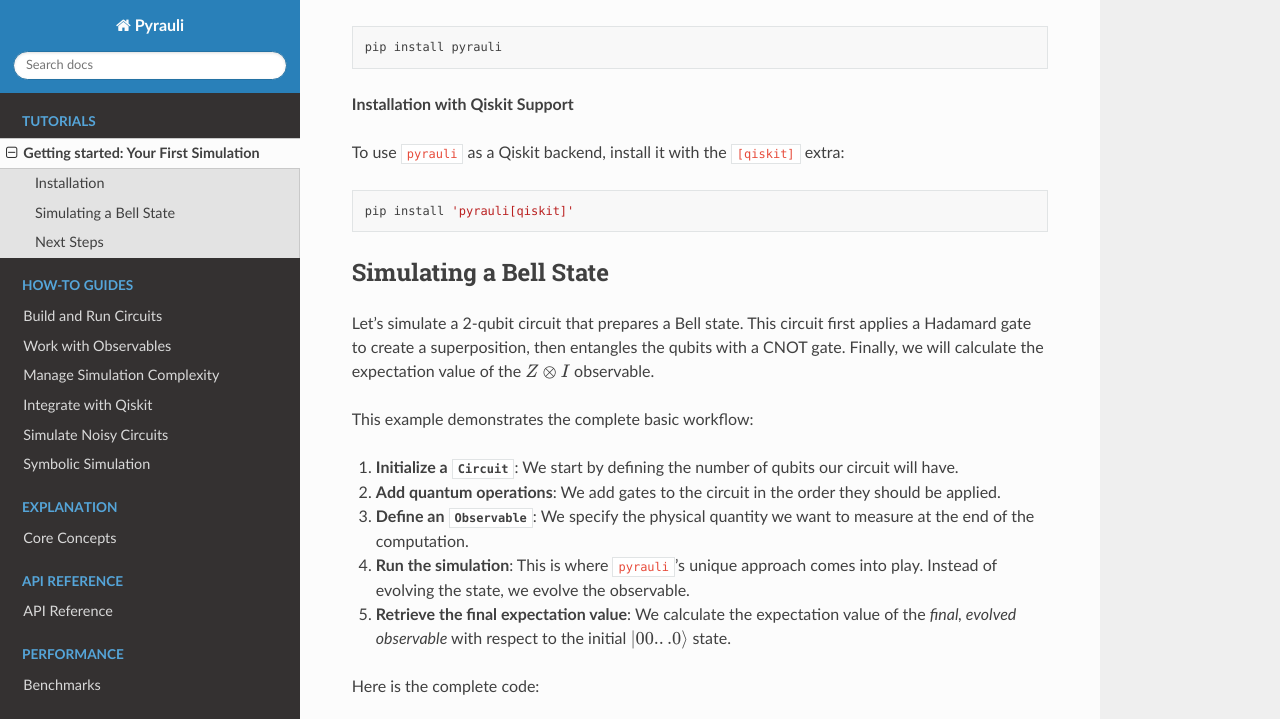
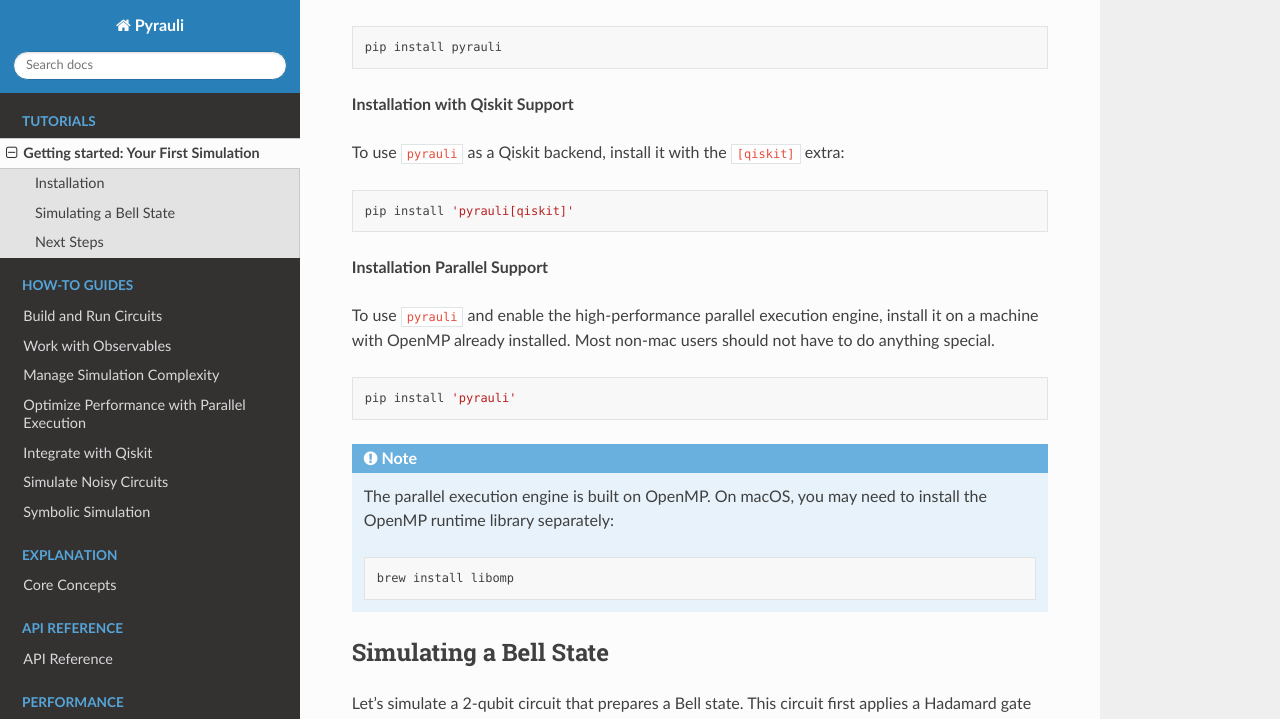
Before and after one commit to zeFresk/pyrauli, a Sphinx documentation site: the page built from docs/tutorials/getting_started.rst, in a window 1280 px wide and 900 px high, scrolled down 504 px, cut to the strip 0-719 px from the top of the window. Built offline with Sphinx 7.4.7 and the Read the Docs theme 3.1.0, drawn with Linux system fonts in a browser that asks for light colours.

Commit message:
updated documentation

```diff
--- a/docs/index.rst
+++ b/docs/index.rst
@@ -29,6 +29,7 @@
    guides/how_to_circuit
    guides/how_to_observables
    guides/how_to_complexity
+   guides/how_to_performance
    guides/how_to_qiskit
    guides/how_to_noise
    guides/how_to_symbolic
--- a/docs/tutorials/getting_started.rst
+++ b/docs/tutorials/getting_started.rst
@@ -1,4 +1,4 @@
-.. _getting_started:
+.. _getting_started(V)
 
 Getting started: Your First Simulation
 ======================================
@@ -32,6 +32,25 @@
 .. code-block:: bash
 
    pip install 'pyrauli[qiskit]'
+
+**Installation Parallel Support**
+
+To use ``pyrauli`` and enable the high-performance parallel execution engine, install it on a machine with OpenMP already installed. Most non-mac users should not have to do anything special.
+
+.. code-block:: bash
+
+   pip install 'pyrauli'
+
+.. NOTE::
+   The parallel execution engine is built on OpenMP. On macOS, you may need
+   to install the OpenMP runtime library separately:
+
+   .. code-block:: bash
+
+      brew install libomp
+
+.. TIP:
+   You can check if you version supports parallel execution by importing the `par` symbol from pyrauli. If it exists, your version is parallel.
 
 
 Simulating a Bell State
```
Also changed, not shown: docs/guides/how_to_complexity.rst (+19 -0 lines), docs/guides/how_to_performance.rst (added, +70 -0 lines).
